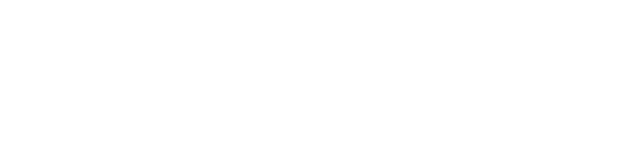
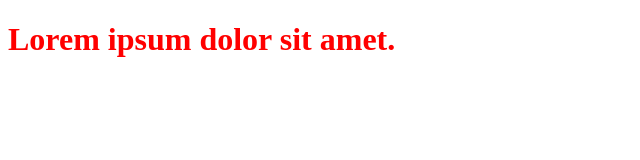
Before and after one commit to halijaja/testdemo1, a plain HTML site: page index.html in a window 1280 px wide. Shown: the whole page, without its empty margins (0-640 px from the left). Drawn offline with Linux system fonts and the light colour scheme.

Commit message:
Vytvořena H1 a obarvena na červeno

```diff
--- a/index.html
+++ b/index.html
@@ -8,6 +8,6 @@
     <title>Document</title>
 </head>
 <body>
-
+    <h1>Lorem ipsum dolor sit amet.</h1>
 </body>
 </html>
--- a/style.css
+++ b/style.css
@@ -0,0 +1,3 @@
+h1{
+    color: red;
+}
```
